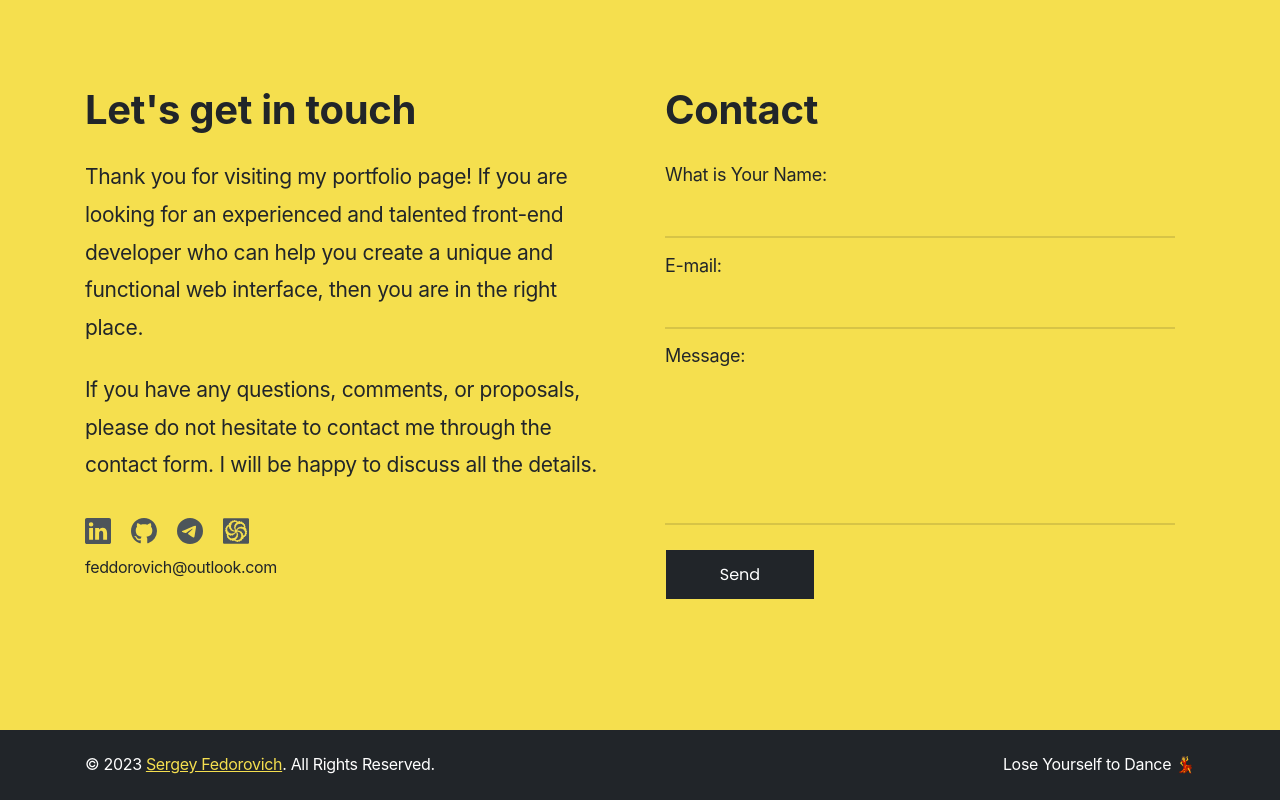
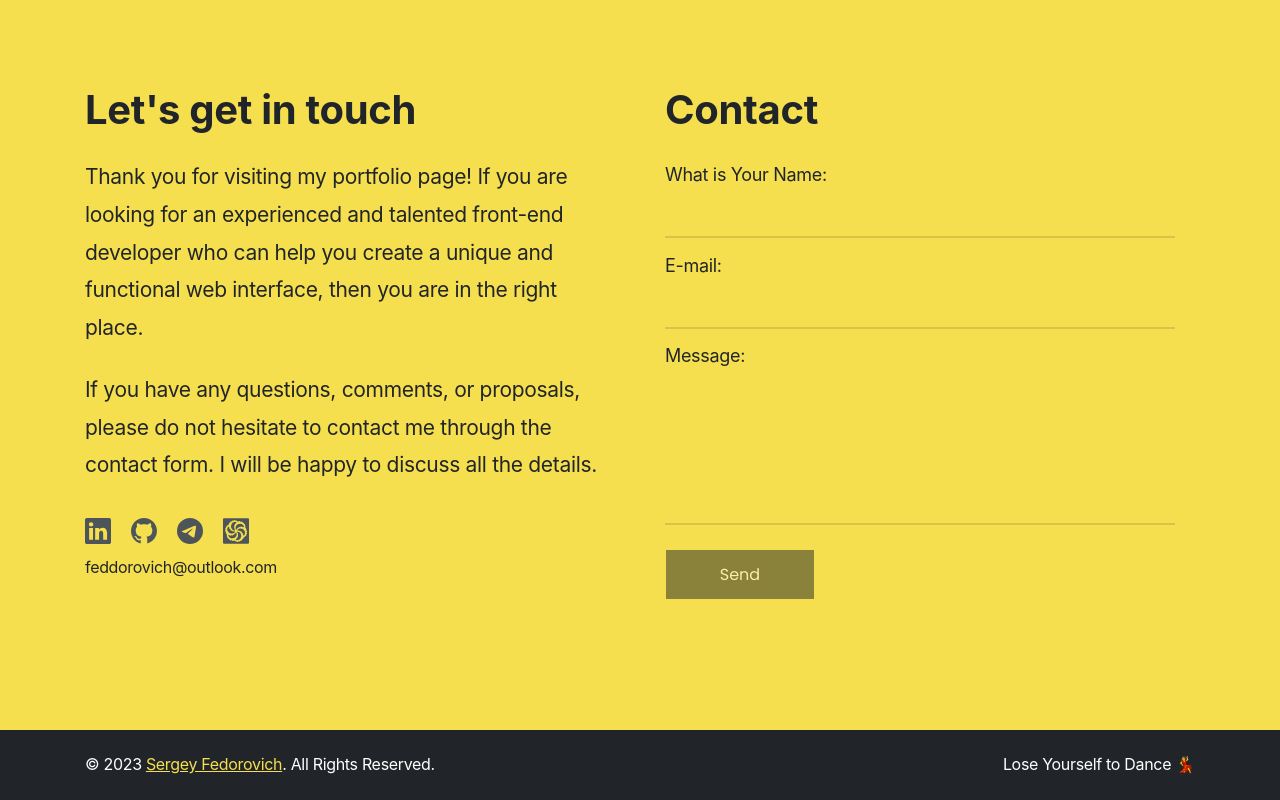
Before and after one commit to feddorovich/portfolio, a React (Create React App) app: page / in a window 1280 px wide. Shown: the part 2542-3342 px from the top of the page. Built offline with nearby package versions, Linux system fonts and the light colour scheme.

Commit message:
disable button for contacts

```diff
--- a/src/components/Contacts/Contacts.module.scss
+++ b/src/components/Contacts/Contacts.module.scss
@@ -91,6 +91,21 @@
         transition: 0.5s;
         font-family: 'Poppins-Regular', 'Golos_Text', sans-serif;
         font-size: 16px;
+
+        &:disabled {
+          opacity: 0.5;
+          cursor: default;
+        }
+
+        &:disabled:hover {
+          background-color: $backgroundPrimaryColorDark;
+        }
+
+        &:disabled:active {
+          background-color: $backgroundPrimaryColorDark;
+          color: white;
+          border: 1px solid #f5df50;
+        }
 
         &:hover {
           background-color: #3d3d3d;
--- a/src/components/Contacts/Сontacts.tsx
+++ b/src/components/Contacts/Сontacts.tsx
@@ -9,8 +9,15 @@ import {Alert} from "./Alert/Alert";
 export const Contacts: FC = () => {
     const [isLoading, setIsLoading] = useState<boolean>(false)
     const [message, setMessage] = useState<string>('')
+    const [isMessageEmpty, setIsMessageEmpty] = useState<boolean>(true)
 
     const form = useRef<HTMLFormElement>(null)
+
+    const handleMessageChange = () => {
+        if (form.current) {
+            setIsMessageEmpty(form.current.message.value === '');
+        }
+    }
 
     const sendEmail = (e: React.FormEvent<HTMLFormElement>) => {
         e.preventDefault()
@@ -32,6 +39,7 @@ export const Contacts: FC = () => {
                 })
         }
     }
+
 
     return (
         <section className={style.contactsBlock} id={'contacts'}>
@@ -71,9 +79,9 @@ export const Contacts: FC = () => {
                                 <input type="email" id="email" name="email"/>
 
                                 <label htmlFor="message">Message:</label>
-                                <textarea id="message" name="message" rows={5}></textarea>
+                                <textarea id="message" name="message" rows={5} onChange={handleMessageChange}></textarea>
 
-                                <button type="submit">Send</button>
+                                <button type="submit" disabled={isMessageEmpty}>Send</button>
                             </form>
                         </div>
                     </Animation>
```
